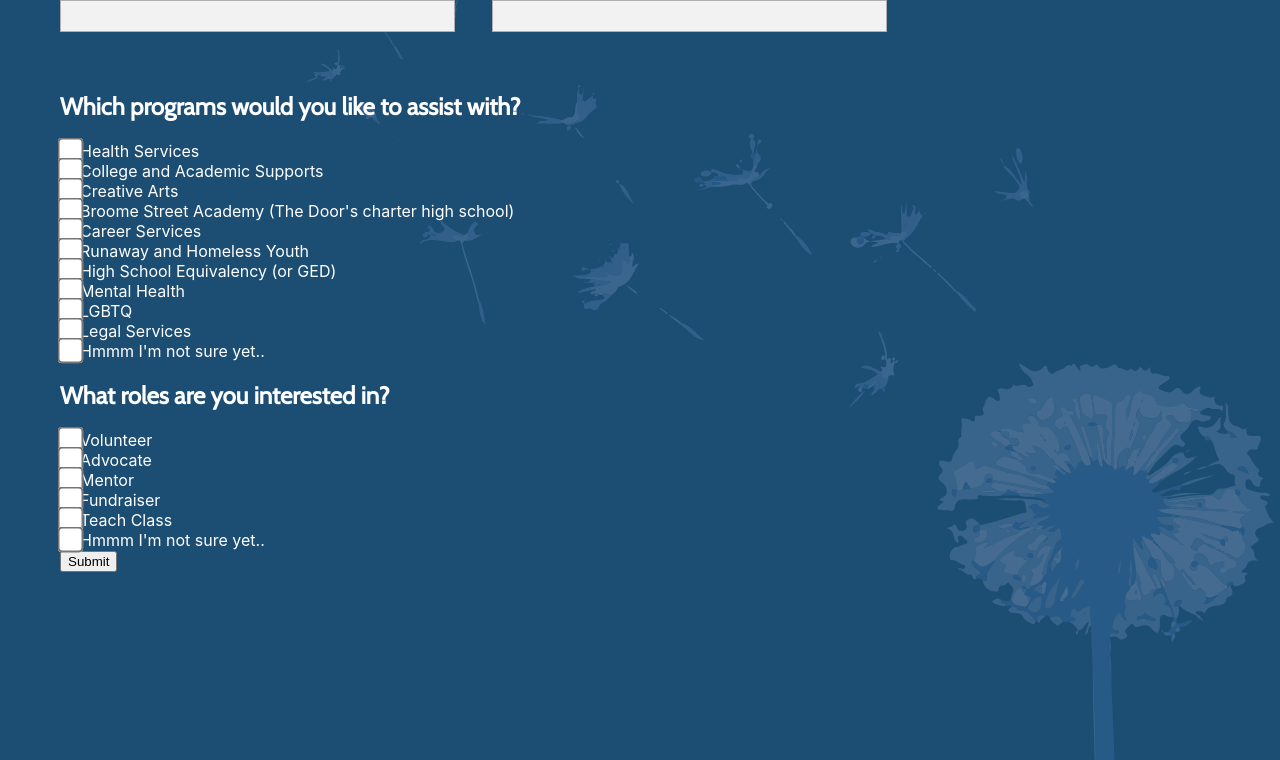
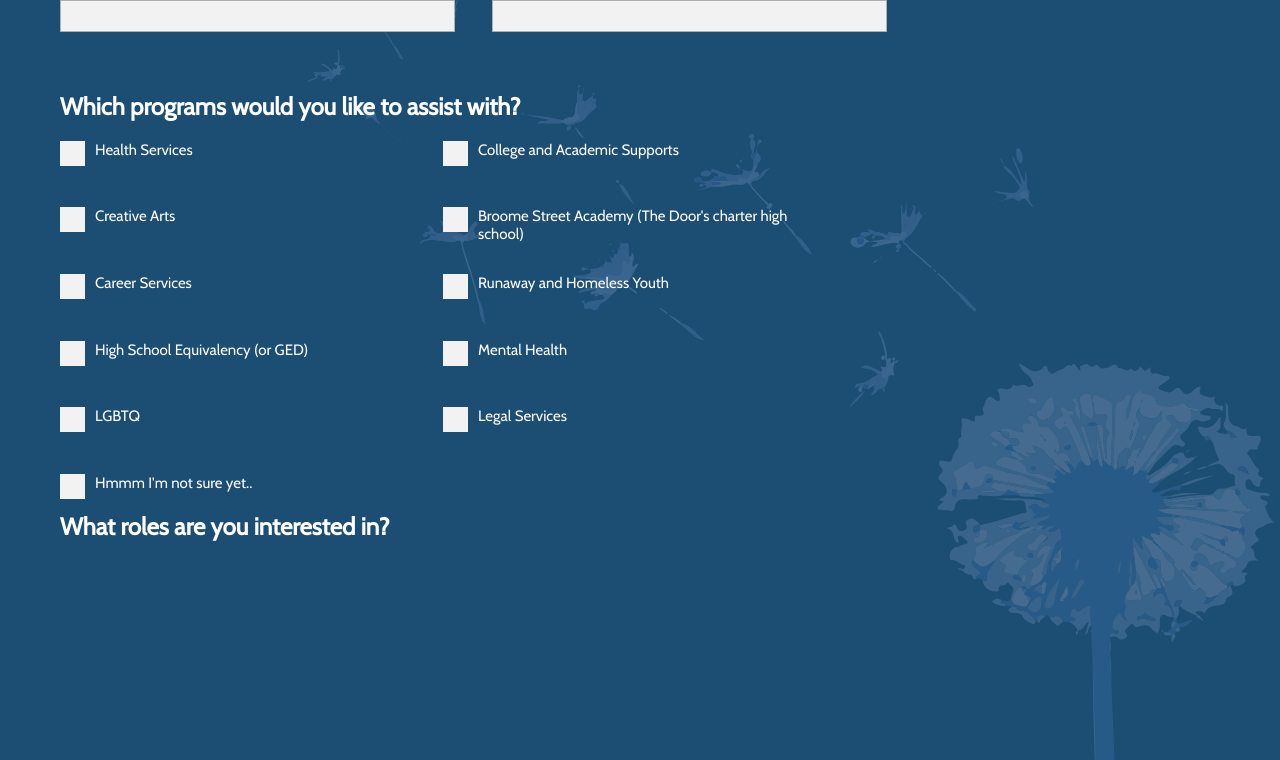
Before and after one commit to Ricomitch/The-Door, a React (Create React App) app in the folder client/: page /sign-up in a window 1280 px wide. Shown: the part 820-1580 px from the top of the page. Built offline with nearby package versions, Linux system fonts and the light colour scheme; a web font is replaced by a local one.

Commit message:
styling vanilla sign up page 70% complete

```diff
--- a/client/src/components/Form/CheckboxInput.css
+++ b/client/src/components/Form/CheckboxInput.css
@@ -0,0 +1,27 @@
+div.checkbox-input-area {
+  position: relative;
+  display: flex;
+  align-items: flex-start;
+  flex: 0 0 383px;
+  font-family: Cabin, Georgia;
+  font-size: 15px;
+  height: 29px;
+  padding-left: 35px;
+}
+
+div.checkbox-input-area input.checkbox {
+  position: absolute;
+  width: 0;
+  height: 0;
+  opacity: 0;
+  cursor: pointer
+}
+
+span.custom-checkmark {
+  position: absolute;
+  top: 0;
+  left: 0;
+  height: 25px;
+  width: 25px;
+  background-color: #f2f2f2;
+}
--- a/client/src/components/Form/CheckboxInput.jsx
+++ b/client/src/components/Form/CheckboxInput.jsx
@@ -1,9 +1,9 @@
 import React from 'react'
+import './CheckboxInput.css'
 
 function CheckboxInput({ props, name, value }) {
   return (
-    <div>
-      <label>
+    <div className='checkbox-input-area'>
       <input
         type='checkbox'
         className='checkbox'
@@ -12,8 +12,8 @@
         checked={props.values[name].includes(value)}
         onChange={props.handleChange}
       />
-        {value}
-      </label>
+      <span className='custom-checkmark'></span>
+      <label>{value}</label>
     </div>
   )
 }
--- a/client/src/components/Form/Confirmation.jsx
+++ b/client/src/components/Form/Confirmation.jsx
@@ -20,10 +20,6 @@
   if (programs) {
     return (
       <div className='confirmation-component'>
-        {/* <Modal show={modalOpen}
-        // onClose={() => setModalOpen(prev => !prev)}
-        /> */}
-
         <h2>Confirmation</h2>
         <h3>{volunteer.firstName}</h3>
         <h4>{volunteer.phone}</h4>
--- a/client/src/components/Form/VolunteerForm.css
+++ b/client/src/components/Form/VolunteerForm.css
@@ -52,8 +52,8 @@
   background-color: #f2f2f2;
 }
 
-input.checkbox {
-  transform: scale(2, 2);
+div.checkbox-group {
+  height: 400px;
 }
 
 div.checkbox-group h2 {
@@ -61,3 +61,10 @@
   font-size: 24px;
   font-weight: bold;
 }
+
+div.checkbox-input-group {
+
+display: flex;
+  flex-flow: row wrap;
+height: 100%;
+}
--- a/client/src/components/Form/VolunteerForm.jsx
+++ b/client/src/components/Form/VolunteerForm.jsx
@@ -124,10 +124,11 @@
 
                   <div className='checkbox-group' id='program-selection'>
                     <h2>Which programs would you like to assist with?</h2>
-                  </div>
+
 
                   <div
                     role='group'
+                    className='checkbox-input-group'
                     aria-labelledby='checkbox-group'
                     id='program-input-group'
                   >
@@ -147,10 +148,10 @@
                       value='Creative Arts'
                     />
                     <CheckboxInput
-                      props={props}
-                      name='programs'
-                      value={
-                        "Broome Street Academy (The Door's charter high school)"
+                        props={props}
+                        name='programs'
+                        value={
+                          "Broome Street Academy \n (The Door's charter high school)"
                       }
                     />
                     <CheckboxInput
@@ -189,7 +190,8 @@
                       name='programs'
                       value={"Hmmm I'm not sure yet.."}
                     />
-                  </div>
+                    </div>
+                    </div>
 
                   <div className='checkbox-group' id='role-selection'>
                     <h2>What roles are you interested in?</h2>
```
Lines whose indentation alone changed are shown as unchanged.
